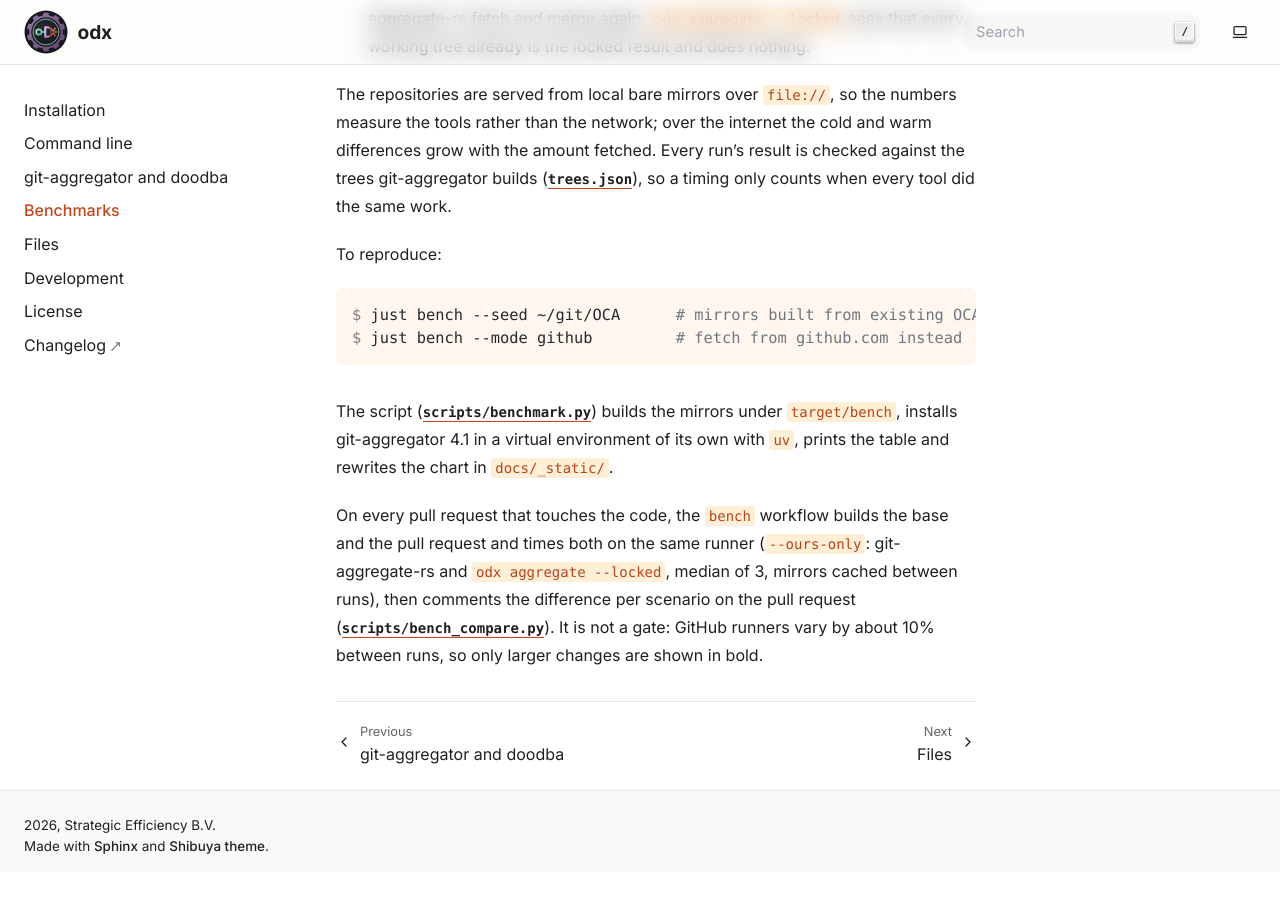
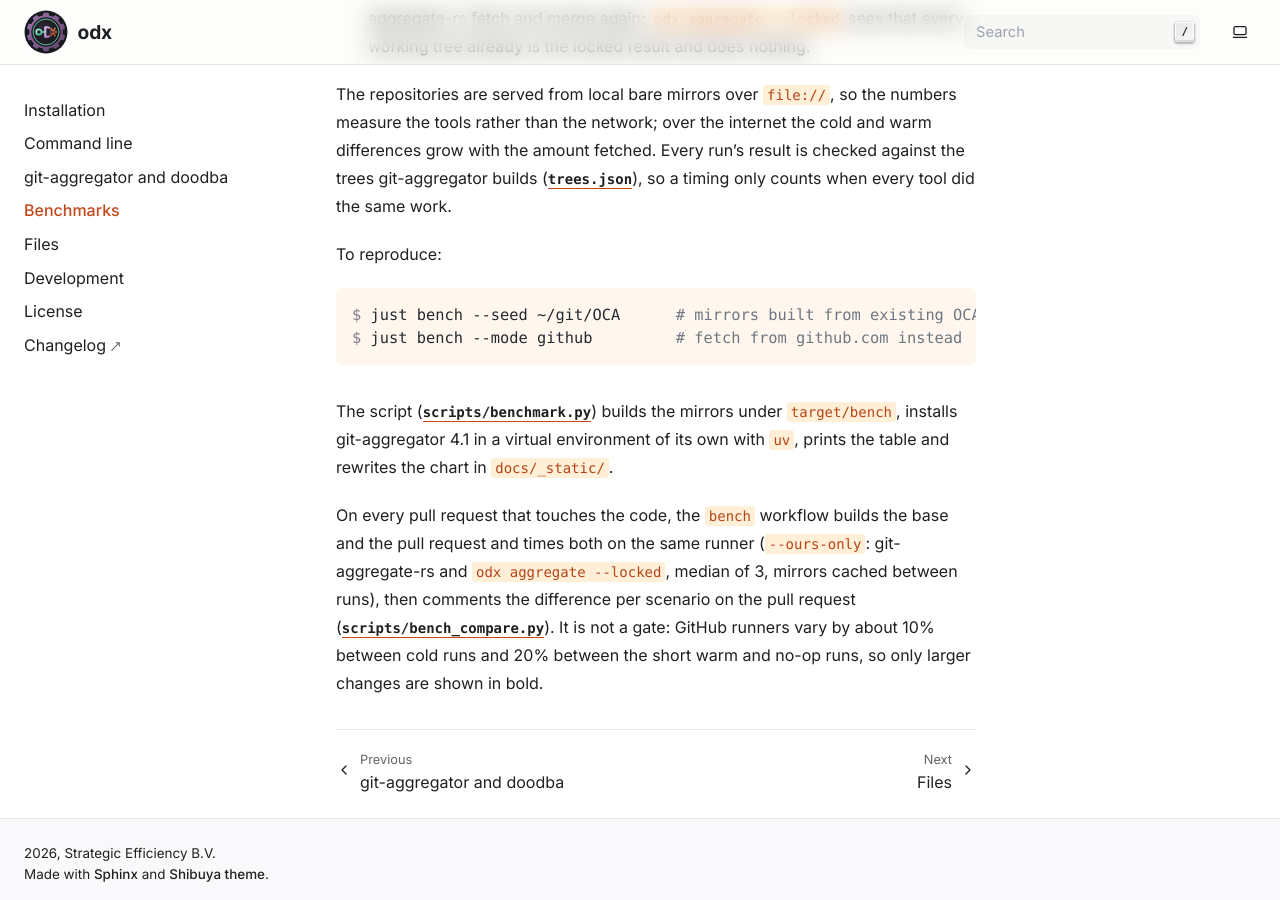
Before and after one commit to GetFluvo/odx, a Sphinx documentation site: the page built from docs/benchmarks.md, in a window 1280 px wide and 900 px high, scrolled down 1177 px. Built offline with Sphinx 7.4.7, drawn with Linux system fonts in a browser that asks for light colours; before the commit the page ends 2049 px from its top, so only the background shows below that.

Commit message:
ci(bench): a 20% noise threshold for the short warm and no-op runs

```diff
--- a/docs/benchmarks.md
+++ b/docs/benchmarks.md
@@ -57,5 +57,6 @@ the base and the pull request and times both on the same runner
 mirrors cached between runs), then comments the difference per scenario on
 the pull request
 ([`scripts/bench_compare.py`](https://github.com/getfluvo/odx/blob/main/scripts/bench_compare.py)).
-It is not a gate: GitHub runners vary by about 10% between runs, so only
-larger changes are shown in bold.
+It is not a gate: GitHub runners vary by about 10% between cold runs and
+20% between the short warm and no-op runs, so only larger changes are shown
+in bold.
```
Also changed, not shown: 1 other file.
